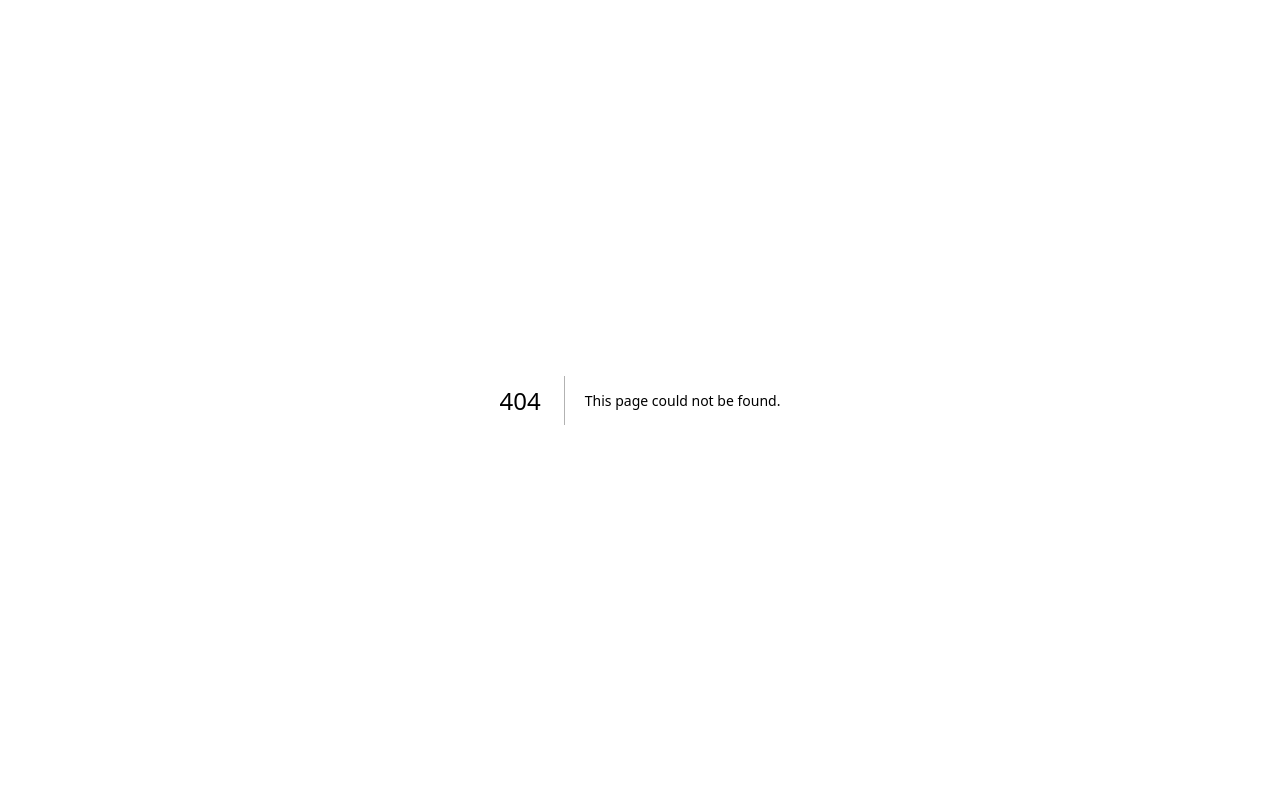
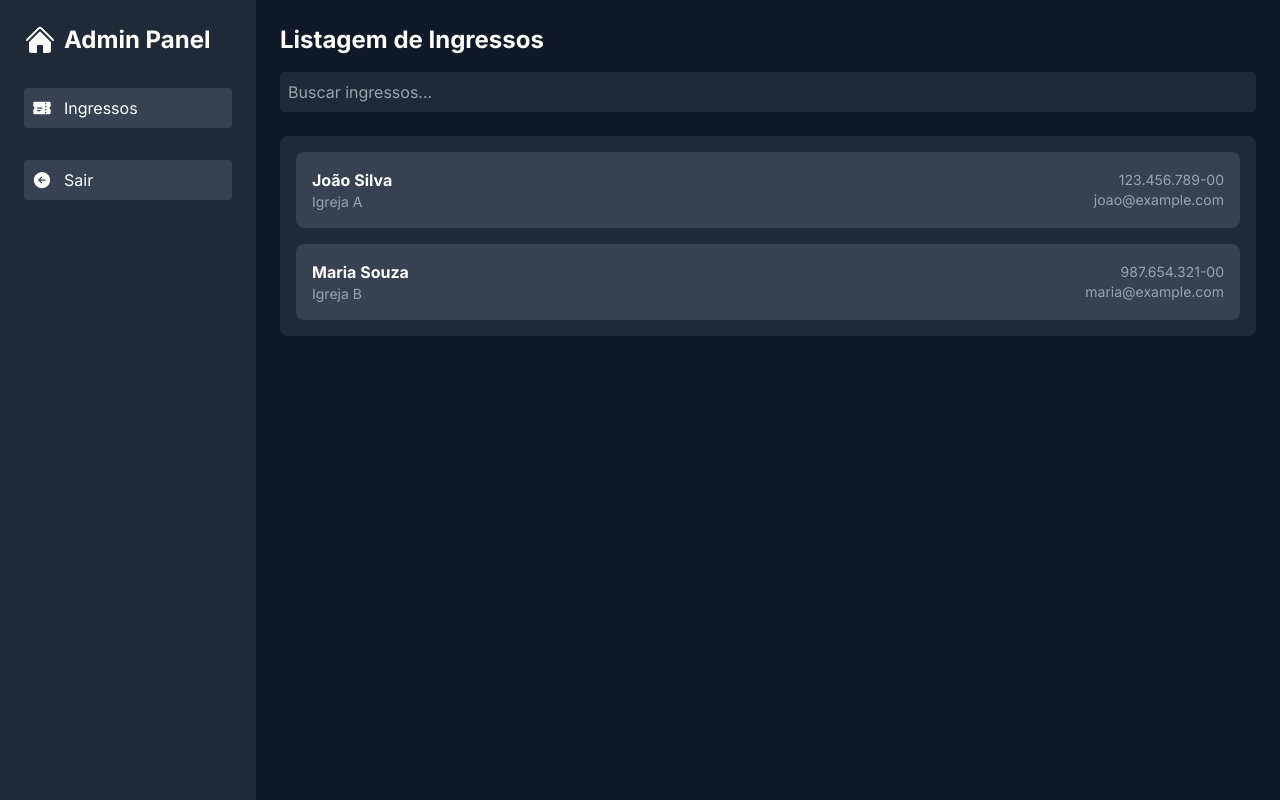
Before and after one commit to antonvinicius/cpl-2024, a Next.js app: page /admin in a window 1280 px wide. Before the commit this address had no page. Built offline with nearby package versions, Linux system fonts and the light colour scheme.

Commit message:
feat: Add admin page

```diff
--- /dev/null
+++ b/app/admin/components/AdminLayout.tsx
@@ -0,0 +1,37 @@
+"use client";
+
+import { useState } from "react";
+import Sidebar from "./Sidebar";
+import { Bars3Icon } from "@heroicons/react/24/solid";
+
+export default function AdminLayout({ children }) {
+  const [sidebarOpen, setSidebarOpen] = useState(false);
+
+  const toggleSidebar = () => {
+    setSidebarOpen(!sidebarOpen);
+  };
+
+  const closeSidebar = () => {
+    setSidebarOpen(false);
+  };
+
+  return (
+    <div className="flex min-h-screen bg-gray-900 text-white">
+      <div className="md:hidden p-4">
+        <button onClick={toggleSidebar}>
+          <Bars3Icon className="h-8 w-8 text-white" />
+        </button>
+      </div>
+      <Sidebar isOpen={sidebarOpen} toggleSidebar={toggleSidebar} />
+      {sidebarOpen && (
+        <div
+          className="fixed inset-0 z-30 bg-black opacity-50"
+          onClick={closeSidebar}
+        ></div>
+      )}
+      <div className={`flex-grow p-6 ${sidebarOpen ? "hidden md:block" : "block"}`}>
+        {children}
+      </div>
+    </div>
+  );
+}
--- /dev/null
+++ b/app/admin/components/Sidebar.tsx
@@ -0,0 +1,49 @@
+"use client";
+
+import { useRouter } from "next/navigation";
+import { HomeIcon, TicketIcon, ArrowLeftCircleIcon } from "@heroicons/react/24/solid";
+
+export default function Sidebar({ isOpen, toggleSidebar }) {
+  const router = useRouter();
+
+  const handleNavigation = (path) => {
+    toggleSidebar(); // Fecha a sidebar ao navegar
+    router.push(path);
+  };
+
+  const handleLogout = () => {
+    toggleSidebar(); // Fecha a sidebar ao sair
+    router.push("/"); // Redireciona para a página principal
+  };
+
+  return (
+    <div
+      className={`fixed top-0 left-0 h-full bg-gray-800 p-6 z-40 transition-transform transform ${
+        isOpen ? "translate-x-0" : "-translate-x-full"
+      } md:relative md:translate-x-0 md:w-64 md:min-h-screen`}
+    >
+      <div className="flex items-center mb-8">
+        <HomeIcon className="h-8 w-8 text-white mr-2" />
+        <span className="text-2xl font-bold">Admin Panel</span>
+      </div>
+      <nav className="space-y-4">
+        <button
+          onClick={() => handleNavigation("/admin")}
+          className="flex items-center p-2 rounded bg-gray-700 hover:bg-gray-600 w-full text-left"
+        >
+          <TicketIcon className="h-5 w-5 text-white mr-3" />
+          <span>Ingressos</span>
+        </button>
+      </nav>
+      <div className="mt-8">
+        <button
+          onClick={handleLogout}
+          className="flex items-center p-2 rounded bg-gray-700 hover:bg-gray-600 w-full text-left"
+        >
+          <ArrowLeftCircleIcon className="h-5 w-5 text-white mr-3" />
+          <span>Sair</span>
+        </button>
+      </div>
+    </div>
+  );
+}
--- /dev/null
+++ b/app/admin/components/TicketList.tsx
@@ -0,0 +1,64 @@
+"use client";
+
+import { useState } from "react";
+
+export default function TicketList() {
+  const [search, setSearch] = useState("");
+  const tickets = [
+    {
+      nome: "João Silva",
+      igreja: "Igreja A",
+      cpf: "123.456.789-00",
+      email: "joao@example.com",
+    },
+    {
+      nome: "Maria Souza",
+      igreja: "Igreja B",
+      cpf: "987.654.321-00",
+      email: "maria@example.com",
+    },
+    // Adicione mais ingressos conforme necessário
+  ];
+
+  const filteredTickets = tickets.filter(
+    (ticket) =>
+      ticket.nome.toLowerCase().includes(search.toLowerCase()) ||
+      ticket.igreja.toLowerCase().includes(search.toLowerCase()) ||
+      ticket.cpf.includes(search) ||
+      ticket.email.toLowerCase().includes(search.toLowerCase()),
+  );
+
+  return (
+    <div>
+      <h1 className="text-2xl font-bold mb-4">Listagem de Ingressos</h1>
+      <input
+        type="text"
+        placeholder="Buscar ingressos..."
+        value={search}
+        onChange={(e) => setSearch(e.target.value)}
+        className="w-full p-2 mb-6 rounded bg-gray-800 text-white placeholder-gray-400"
+      />
+      <div className="bg-gray-800 p-4 rounded-lg space-y-4">
+        {filteredTickets.length > 0 ? (
+          filteredTickets.map((ticket, index) => (
+            <div
+              key={index}
+              className="flex flex-col md:flex-row justify-between items-start md:items-center bg-gray-700 p-4 rounded-lg"
+            >
+              <div>
+                <p className="font-bold">{ticket.nome}</p>
+                <p className="text-sm text-gray-400">{ticket.igreja}</p>
+              </div>
+              <div className="mt-2 md:mt-0 md:text-right">
+                <p className="text-sm text-gray-400">{ticket.cpf}</p>
+                <p className="text-sm text-gray-400">{ticket.email}</p>
+              </div>
+            </div>
+          ))
+        ) : (
+          <p className="text-gray-400">Nenhum ingresso encontrado.</p>
+        )}
+      </div>
+    </div>
+  );
+}
--- /dev/null
+++ b/app/admin/page.tsx
@@ -0,0 +1,10 @@
+import AdminLayout from "./components/AdminLayout";
+import TicketList from "./components/TicketList";
+
+export default function TicketsPage() {
+  return (
+    <AdminLayout>
+      <TicketList />
+    </AdminLayout>
+  );
+}
```
